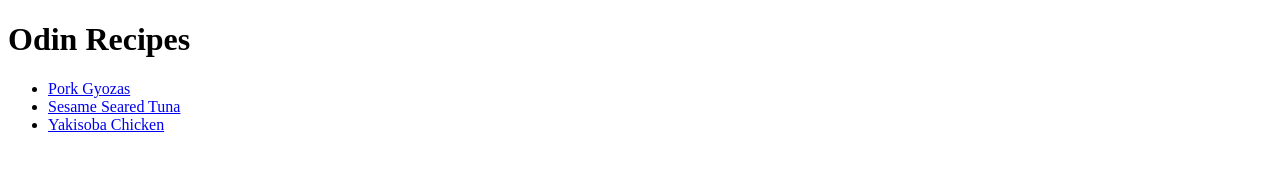
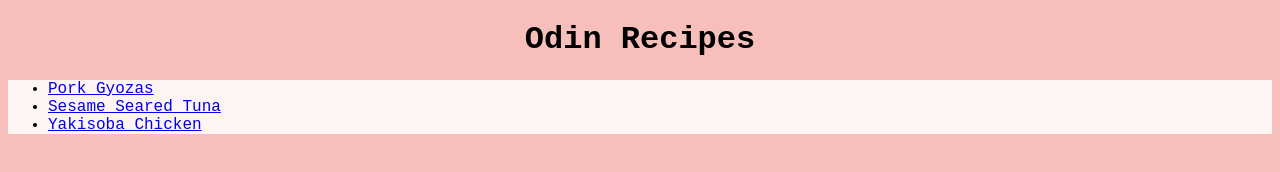
Before and after one commit to rodnucaf/odin-recipes, a plain HTML site: page index.html in a window 1280 px wide. Drawn offline with Linux system fonts and the light colour scheme.

Commit message:
Add div elemnts to header and unordered list

```diff
--- a/index.html
+++ b/index.html
@@ -3,16 +3,19 @@
 <head>
     <meta charset="UTF-8">
     <title>Japanese Recipes</title>
+    <link rel="stylesheet" href="style.css">
 </head>
 
 <body>
-    <h1>Odin Recipes</h1>
+    <h1 id="header">Odin Recipes</h1>
 
+    <div class="listcontainer">
     <ul>
     <li><a href="./recipes/gyoza.html">Pork Gyozas</a></li>
     <li><a href="./recipes/sesametuna.html"> Sesame Seared Tuna</a></li>
     <li><a href="./recipes/yakichicken.html"> Yakisoba Chicken</a></li>
     </ul>
+    </div>
 </body>
 
 </html>
```
